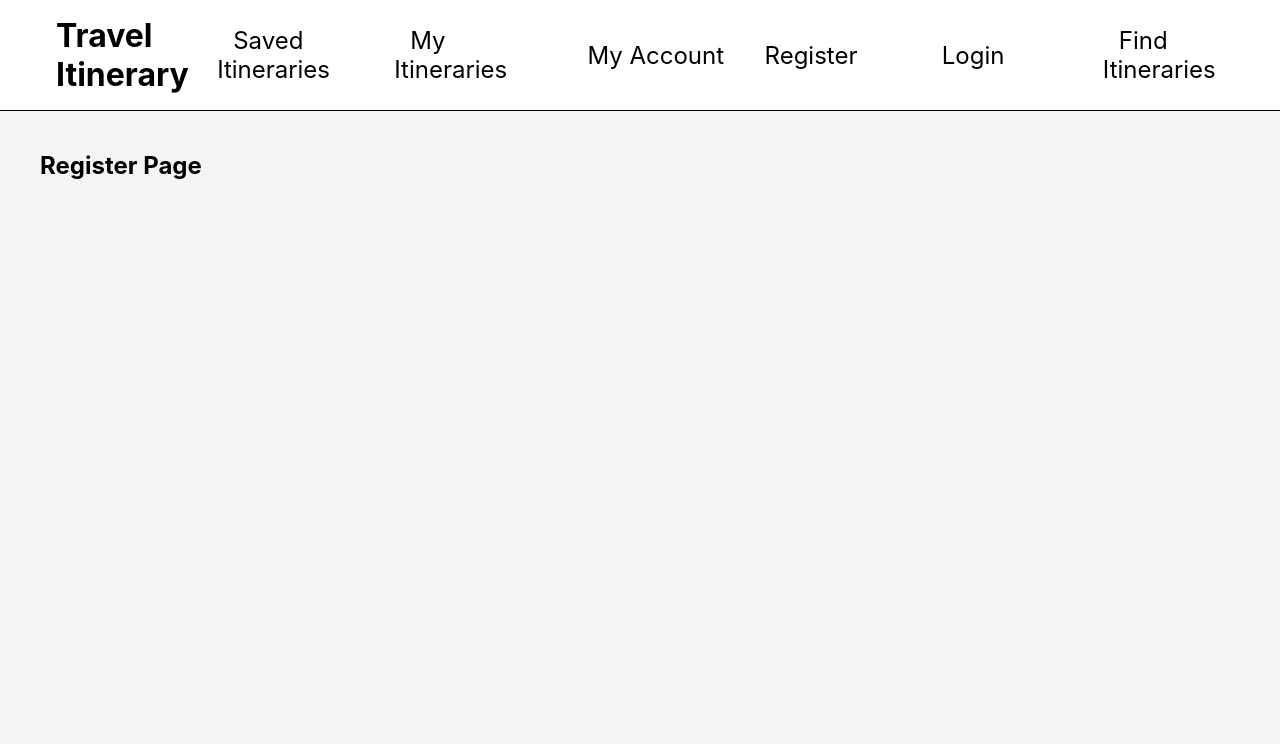
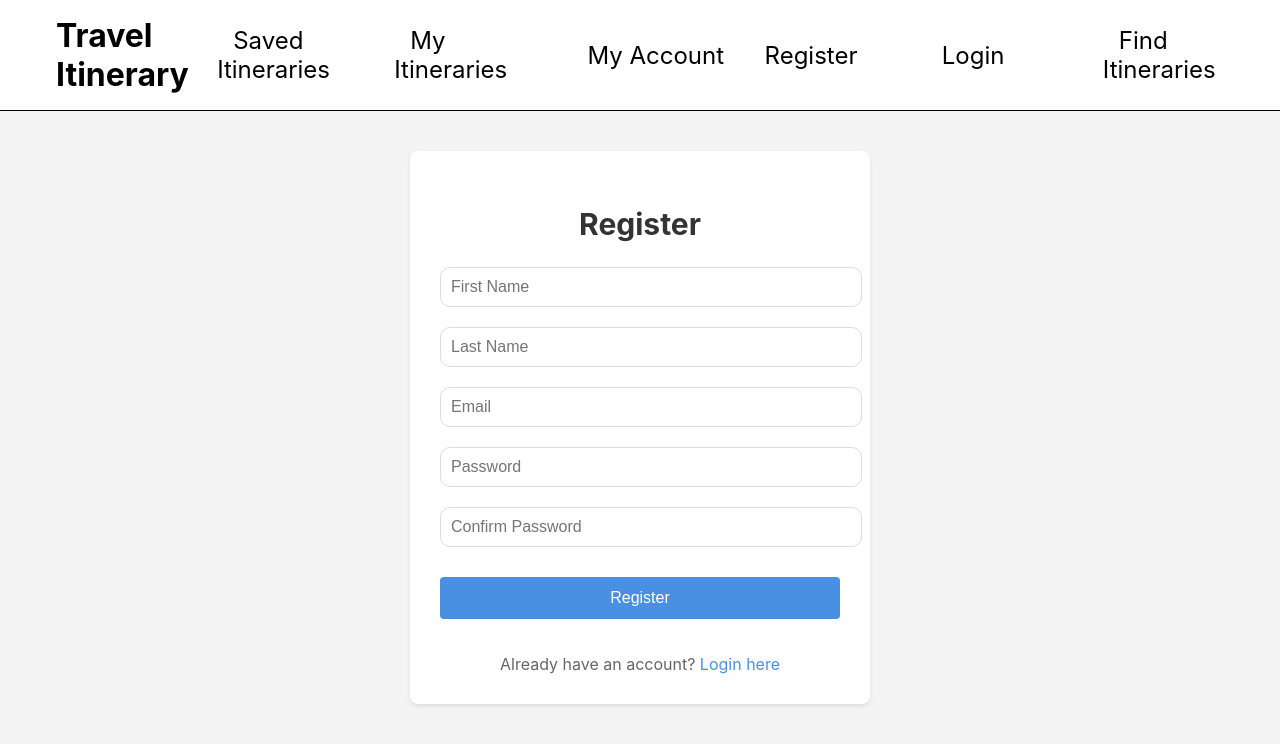
Before and after one commit to jessica-po/Travel-Itinerary-System-, a React (Vite) app: page /register in a window 1280 px wide. Shown: the top 744 px of the page. Built offline with nearby package versions, Linux system fonts and the light colour scheme.

Commit message:
register

```diff
--- a/src/pages/Register/Register.jsx
+++ b/src/pages/Register/Register.jsx
@@ -1,15 +1,180 @@
-import React, { useEffect } from "react";
+import React, { useState, useEffect } from "react";
+import { createClient } from '@supabase/supabase-js';
+import { Link, useNavigate } from 'react-router-dom';
 import styles from './Register.module.css';
 
-export default function Register() {
+const supabase = createClient(
+    'https://dnchewmkolgjlitgxxui.supabase.co',
+    'eyJhbGciOiJIUzI1NiIsInR5cCI6IkpXVCJ9.eyJpc3MiOiJzdXBhYmFzZSIsInJlZiI6ImRuY2hld21rb2xnamxpdGd4eHVpIiwicm9sZSI6ImFub24iLCJpYXQiOjE3MzEzNDA4NzcsImV4cCI6MjA0NjkxNjg3N30.YbEkcVK1-m5qen6udcLC9Op3weQA6DD9nygqQ5cvOwo'
+  );
+
+  export default function Register() {
+
+    const navigate = useNavigate();
+    const [formData, setFormData] = useState({
+        firstName: '',
+        lastName: '',
+        email: '',
+        password: '',
+        confirmPassword: ''
+    });
+    const [error, setError] = useState('');
+    const [loading, setLoading] = useState(false);
 
     useEffect(() => {
         document.title = "Register - Travel Itineraries";
     });
 
-    return (
-        <div className="register">
-            <h2>Register Page</h2>
+    const handleSubmit = async (e) => {
+        e.preventDefault();
+        setError('');
+        setLoading(true);
+
+    /* Make sure all fields are entered */
+    if (!formData.email || !formData.password || !formData.confirmPassword || !formData.firstName || !formData.lastName) {
+        setError('All Fields Are Required');
+        setLoading(false);
+        return;
+    }
+
+    if (formData.password !== formData.confirmPassword) {
+        setError('Passwords Do Not Match');
+        setLoading(false);
+        return;
+    }
+
+    try {
+
+        /* check is email already in use */
+        const { data: { users }, error: userCheckError } = await supabase.auth.admin.listUsers();
+        const emailExists = users.some(user => user.email === formData.email);
+
+      if (emailExists) {
+        setError('Email already in use');
+        setLoading(false);
+        return;
+      }
+
+        const {error: authError } = await supabase.auth.signUp({
+            email: formData.email,
+            password: formData.password,
+            options: {
+                data: {
+                    email_confirmed: true,
+                    first_name: formData.firstName, //maybe
+                    last_name: formData.lastName //maybe
+                }
+            }
+        });
+
+        if (authError) throw authError;
+
+        // insert
+        const { error: insertError} = await supabase
+            .from('profile')
+            .insert([{
+                user_id: authData.user.id,
+                first_name: formData.firstName,
+                last_name: formData.lastName,
+                //email: formData.email,
+                role: 'traveller',
+                profile_status: 'normal'
+            }]);
+
+            if (insertError) {
+                // Clean up auth user if profile creation fails
+                await supabase.auth.admin.deleteUser(authData.user.id);
+                throw insertError;
+              }
+
+            setFormData({password: '', confirmPassword: '', firstName: '', lastName: '', email: ''});
+            navigate('/login', {
+                state: {
+                    message: 'Registration successful! Please log in.'
+                }
+            });
+    } catch (err) {
+        setError(err.message);
+    }   finally {
+        setLoading(false);
+    }
+};
+
+
+
+return (
+    <div className={styles.register}>
+            <h2>Register</h2>
+            <form onSubmit={handleSubmit} className={styles.form}>
+                <div className={styles.formGroup}>
+                    <input
+                        type="text"
+                        name="firstName"
+                        placeholder="First Name"
+                        value={formData.firstName}
+                        onChange={(e) => setFormData({...formData, firstName: e.target.value})}
+                        className={styles.input}
+                    />
+                </div>
+
+                <div className={styles.formGroup}>
+                    <input
+                        type="text"
+                        name="lastName"
+                        placeholder="Last Name"
+                        value={formData.lastName}
+                        onChange={(e) => setFormData({...formData, lastName: e.target.value})}
+                        className={styles.input}
+                    />
+                </div>
+
+                <div className={styles.formGroup}>
+                    <input
+                        type="email"
+                        name="email"
+                        placeholder="Email"
+                        value={formData.email}
+                        onChange={(e) => setFormData({...formData, email: e.target.value})}
+                        className={styles.input}
+                    />
+                </div>
+
+                <div className={styles.formGroup}>
+                    <input
+                        type="password"
+                        name="password"
+                        placeholder="Password"
+                        value={formData.password}
+                        onChange={(e) => setFormData({...formData, password: e.target.value})}
+                        className={styles.input}
+                    />
+                </div>
+
+                <div className={styles.formGroup}>
+                    <input
+                        type="password"
+                        name="confirmPassword"
+                        placeholder="Confirm Password"
+                        value={formData.confirmPassword}
+                        onChange={(e) => setFormData({...formData, confirmPassword: e.target.value})}
+                        className={styles.input}
+                    />
+                </div>
+
+                {error && <div className={styles.error}>{error}</div>}
+
+                <button
+                    type="submit"
+                    className={styles.button}
+                    disabled={loading}
+                >
+                    {loading ? 'Registering...' : 'Register'}
+                </button>
+
+                <div className={styles.loginLink}>
+                    Already have an account? <Link to="/login">Login here</Link>
+                </div>
+            </form>
         </div>
-    );
+);
 }
--- a/src/pages/Register/Register.module.css
+++ b/src/pages/Register/Register.module.css
@@ -0,0 +1,81 @@
+.register {
+    max-width: 400px;
+    margin: auto;
+    padding: 30px;
+    background: white;
+    border-radius: 8px;
+    box-shadow: 0 2px 4px rgba(0, 0, 0, 0.1);
+    align-items: center;
+    justify-content: center;
+}
+
+.register h2 {
+    text-align: center;
+    color: #333;
+    margin-bottom: 25px;
+    font-size: 30px;
+}
+
+.form {
+    display: flex;
+    flex-direction: column;
+    gap: 15px;
+    width: 100%
+}
+
+.formGroup {
+    margin-bottom: 5px;
+}
+
+.input {
+    width: 100%;
+    padding: 10px;
+    border: 1px solid #ddd;
+    border-radius: 10px;
+    font-size: 16px;
+}
+
+.input:focus {
+    outline: none;
+    border-color: #4A90E2;
+}
+
+.button {
+    background: #4A90E2;
+    color: white;
+    padding: 12px;
+    border: none;
+    border-radius: 4px;
+    font-size: 16px;
+    cursor: pointer;
+    margin-top: 10px;
+}
+
+.button:hover {
+    background: #357ABD;
+}
+
+.button:disabled {
+    background: #ccc;
+}
+
+.error {
+    color: #dc3545;
+    font-size: 14px;
+    margin-top: 5px;
+}
+
+.loginLink {
+    text-align: center;
+    margin-top: 20px;
+    color: #666;
+}
+
+.loginLink a {
+    color: #4A90E2;
+    text-decoration: none;
+}
+
+.loginLink a:hover {
+    text-decoration: underline;
+}
```
